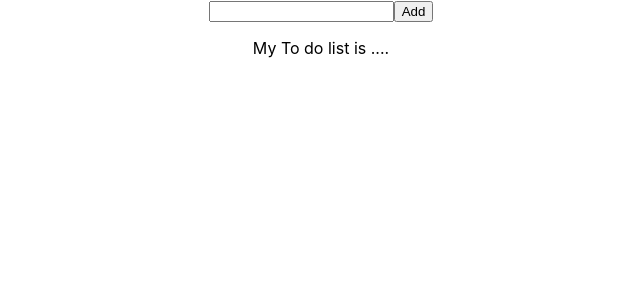
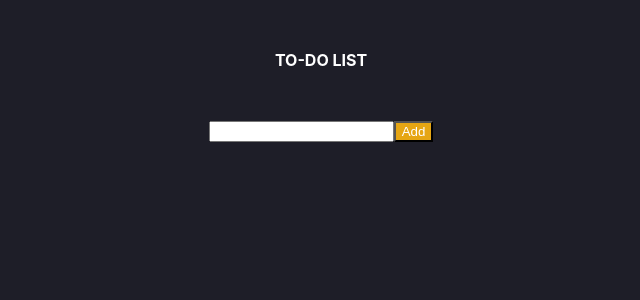
Before and after one commit to afessha/to-do-list, a React (Create React App) app: page / in a window 1280 px wide. Shown: the top 300 px of the page, without its empty margins (319-959 px from the left). Built offline with nearby package versions, Linux system fonts and the light colour scheme.

Commit message:
style the app

```diff
--- a/src/App.css
+++ b/src/App.css
@@ -1,38 +1,19 @@
 .App {
   text-align: center;
-}
-
-.App-logo {
-  height: 40vmin;
-  pointer-events: none;
-}
-
-@media (prefers-reduced-motion: no-preference) {
-  .App-logo {
-    animation: App-logo-spin infinite 20s linear;
-  }
-}
-
-.App-header {
-  background-color: #282c34;
-  min-height: 100vh;
-  display: flex;
-  flex-direction: column;
-  align-items: center;
-  justify-content: center;
-  font-size: calc(10px + 2vmin);
+  background-color: #1e1e28;
   color: white;
 }
-
-.App-link {
-  color: #61dafb;
+.header {
+  padding: 50px;
+  font-weight: bold;
 }
-
-@keyframes App-logo-spin {
-  from {
-    transform: rotate(0deg);
-  }
-  to {
-    transform: rotate(360deg);
-  }
+.add {
+  background-color: #e6a614;
+  color: white;
 }
+.todo-container {
+  background-color: #1e1e28;
+}
+.todo-list {
+  background-color: white;
+}
--- a/src/App.js
+++ b/src/App.js
@@ -5,7 +5,7 @@ import "./App.css";
 function App() {
   return (
     <div className="App">
-      <header></header>
+      <header className="header">TO-DO LIST</header>
       <ToDo />
     </div>
   );
--- a/src/components/ToDo.js
+++ b/src/components/ToDo.js
@@ -1,33 +1,35 @@
 import React, { useState } from "react";
+import "../App.css";
 function ToDO() {
   const [toDoInput, setToDoInput] = useState("");
   const [toDoList, setToDoList] = useState([]);
   const handleChange = (event) => {
     setToDoInput(event.target.value);
   };
-  const submit = () => {
+  const handleSubmit = () => {
     setToDoList(...toDoList, toDoInput);
     console.log(toDoList);
     setToDoInput("");
   };
 
   return (
-    <div>
+    <div className="todo-container">
       <input
         type="text"
         placeolder="please enter to do item"
         value={toDoInput}
         onChange={handleChange}
       />
-      <button type="button" onSubmit={submit}>
+      <button type="button" className="add" onSubmit={handleSubmit}>
         Add
       </button>
-      <p> My To do list is ....</p>
-      <ul>
-        {toDoList.map((listItem) => {
-          return <li> {listItem} </li>;
-        })}
-      </ul>
+      <div className="todo-list">
+        <ul>
+          {toDoList.map((listItem) => {
+            return <li> {listItem} </li>;
+          })}
+        </ul>
+      </div>
     </div>
   );
 }
--- a/src/index.css
+++ b/src/index.css
@@ -5,6 +5,7 @@ body {
     sans-serif;
   -webkit-font-smoothing: antialiased;
   -moz-osx-font-smoothing: grayscale;
+  background-color:  #1e1e28;
 }
 
 code {
```
